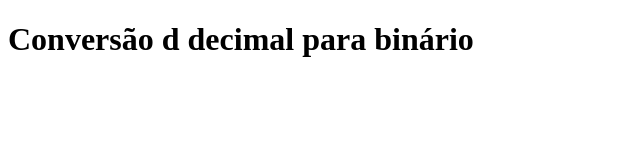
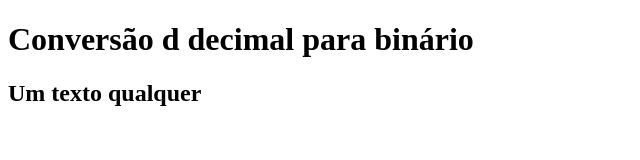
Before and after one commit to EmanuelTFF/calculadora, a plain HTML site: page index.html in a window 1280 px wide. Shown: the whole page, without its empty margins (0-640 px from the left). Drawn offline with Linux system fonts and the light colour scheme.

Commit message:
teste de conflito

```diff
--- a/index.html
+++ b/index.html
@@ -10,5 +10,8 @@
     <h1>Conversão d decimal
         para binário
     </h1>
+    <h2>
+        Um texto qualquer
+    </h2>
 </body>
 </html>
```
